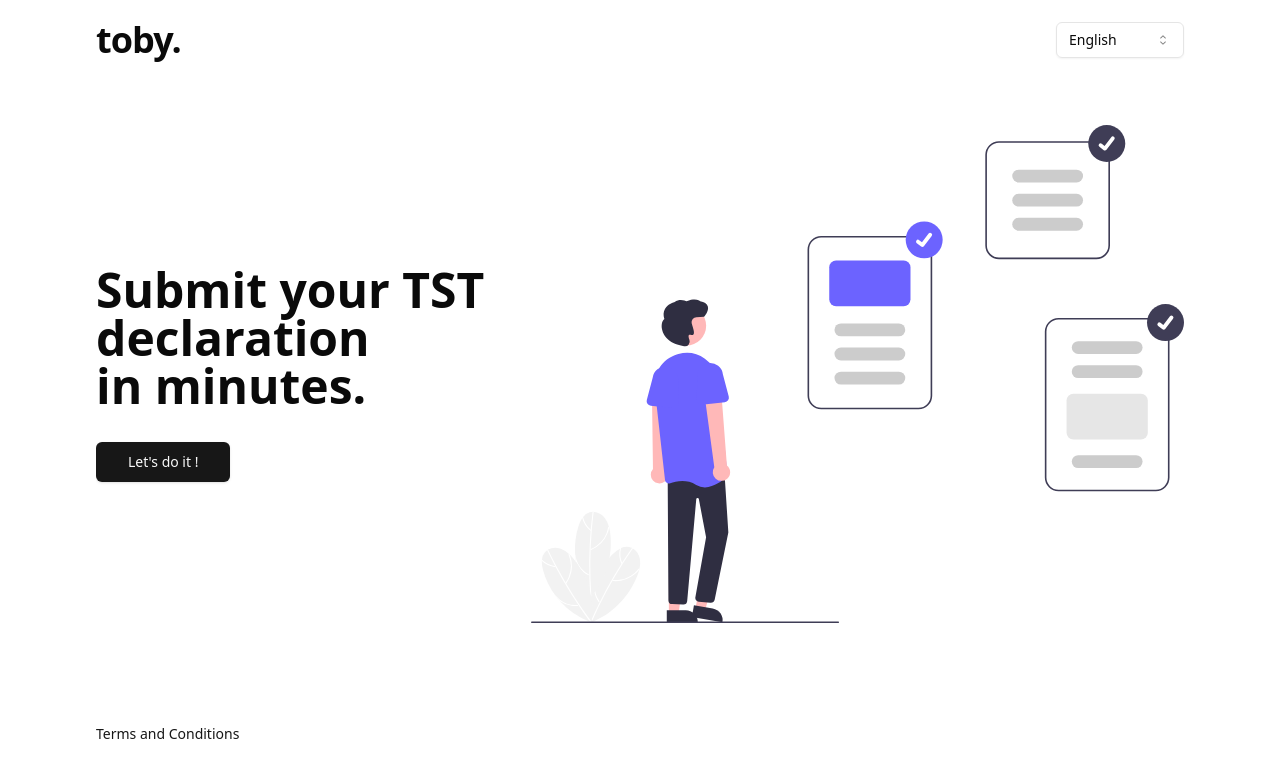
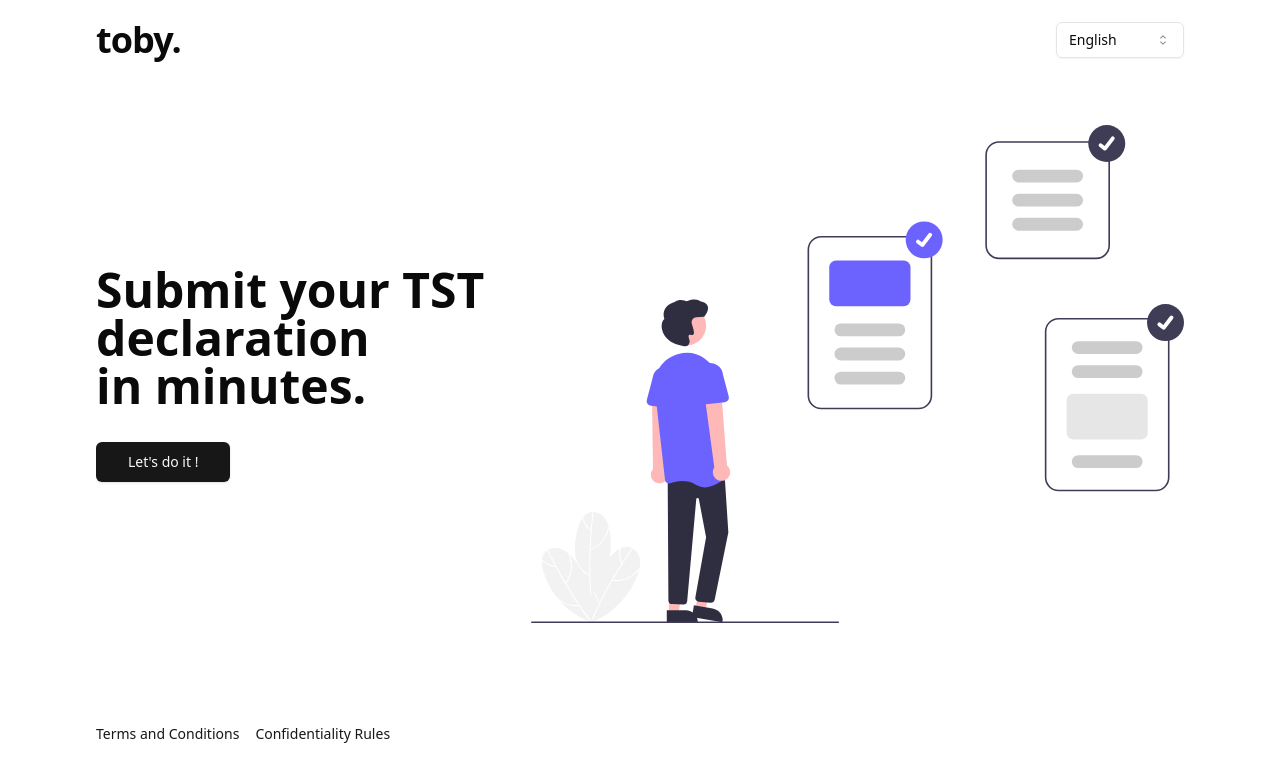
Before and after one commit to JuCollet/toby, a React (Vite) app: page / in a window 1280 px wide. Shown: the top 782 px of the page. Built offline with nearby package versions, Linux system fonts and the light colour scheme.

Commit message:
feat - add confidentiality page

```diff
--- a/src/locales/en.json
+++ b/src/locales/en.json
@@ -110,7 +110,8 @@
     "hero": "Submit your TST declaration\nin minutes.",
     "footer": {
       "links": {
-        "tcs": "Terms and Conditions"
+        "tcs": "Terms and Conditions",
+        "confidentiality": "Confidentiality Rules"
       }
     },
     "infoDialog": {
--- a/src/locales/fr.json
+++ b/src/locales/fr.json
@@ -110,7 +110,8 @@
     "hero": "Soumettez votre déclaration TOB\n en quelques clics.",
     "footer": {
       "links": {
-        "tcs": "Conditions d'utilisation"
+        "tcs": "Conditions d'utilisation",
+        "confidentiality": "Règles de Confidentialité"
       }
     },
     "infoDialog": {
--- a/src/locales/nl.json
+++ b/src/locales/nl.json
@@ -110,7 +110,8 @@
     "hero": "Dien uw TST-aangifte\n binnen enkele minuten in.",
     "footer": {
       "links": {
-        "tcs": "Gebruiksvoorwaarden"
+        "tcs": "Gebruiksvoorwaarden",
+        "confidentiality": "Vertrouwelijkheidsregels"
       }
     },
     "infoDialog": {
--- a/src/pages/Landing.tsx
+++ b/src/pages/Landing.tsx
@@ -13,16 +13,27 @@ export const Landing = () => {
   const { onLandingNextButtonPressed, dialog } = useLandingInfoDialog();
 
   const onTCSButtonClick = useCallback(() => navigate("/terms"), [navigate]);
+  const onConfidentialityButtonClick = useCallback(
+    () => navigate("/confidentiality"),
+    [navigate],
+  );
 
   return (
     <Page
       header={<LanguageSelect />}
       footer={
-        <>
+        <div className="flex-row">
           <Button variant="link" onClick={onTCSButtonClick} className="pl-0">
             {t("landing.footer.links.tcs")}
           </Button>
-        </>
+          <Button
+            variant="link"
+            onClick={onConfidentialityButtonClick}
+            className="pl-0"
+          >
+            {t("landing.footer.links.confidentiality")}
+          </Button>
+        </div>
       }
     >
       <div className="grid md:grid-cols-5">
```
